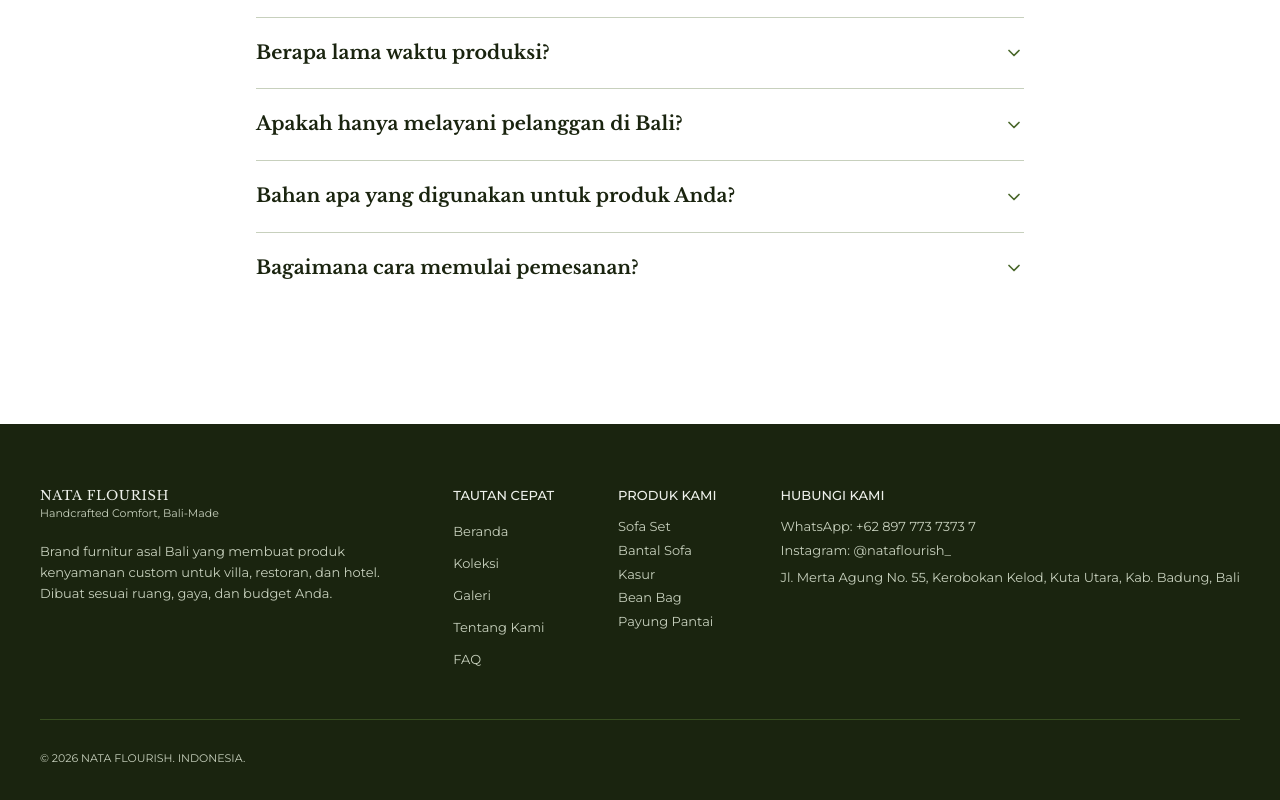
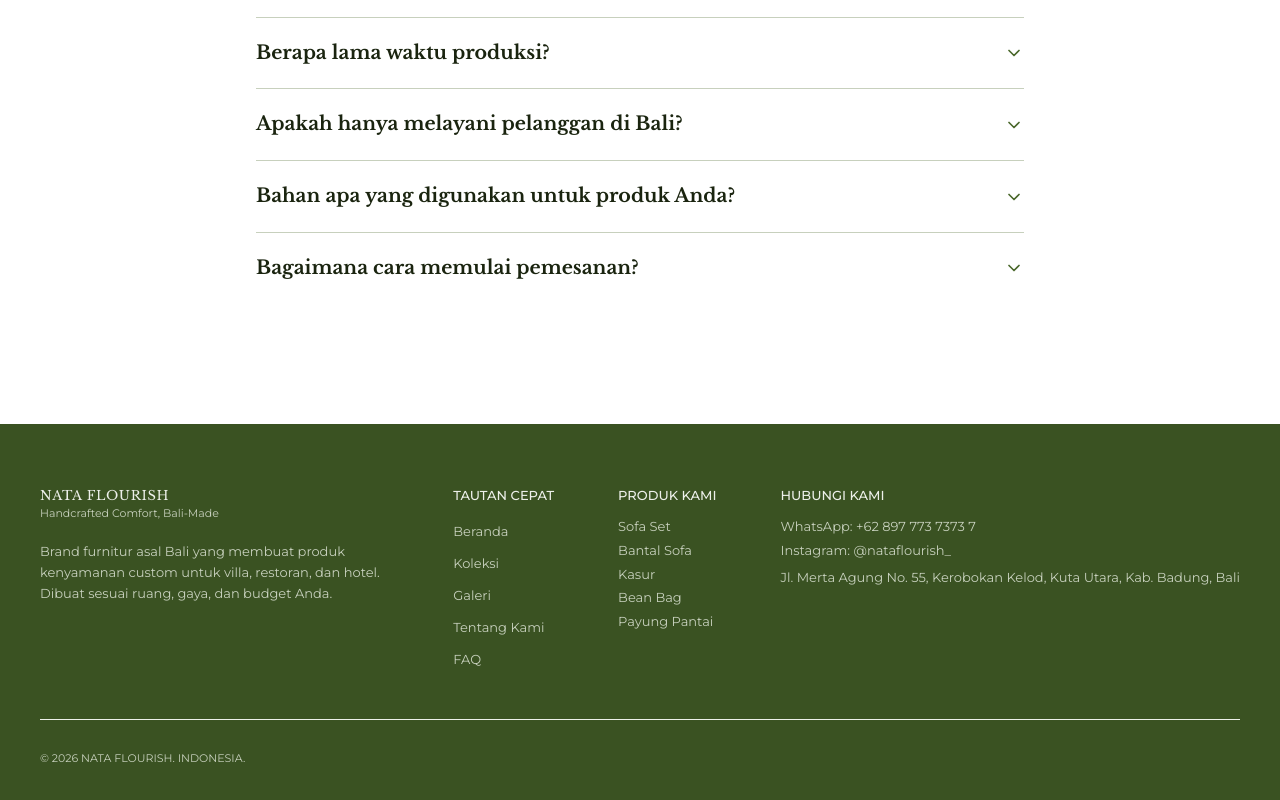
Before and after one commit to Arrasyidff/nata-flourish, a Next.js app: page / in a window 1280 px wide. Shown: the part 5334-6134 px from the top of the page. Built offline with nearby package versions, Linux system fonts and the light colour scheme.

Commit message:
fix: Update footer styling for improved visual consistency. Adjusted border thickness in FooterCopyright and reverted footer background color in Footer component for better alignment with design standards.

```diff
--- a/src/components/layout/footer/FooterCopyright.tsx
+++ b/src/components/layout/footer/FooterCopyright.tsx
@@ -2,7 +2,7 @@ export default function FooterCopyright() {
   const year = new Date().getFullYear();
 
   return (
-    <p className="text-body-3 font-normal text-green-light-active border-t border-green-dark pt-8">
+    <p className="text-body-3 font-normal text-green-light-active border-t-[0.5px] border-green-light pt-8">
       &copy; {year} NATA FLOURISH. INDONESIA.
     </p>
   );
--- a/src/components/layout/footer/index.tsx
+++ b/src/components/layout/footer/index.tsx
@@ -6,8 +6,7 @@ import FooterCopyright from "./FooterCopyright";
 
 export default function Footer() {
   return (
-    // <footer className="bg-green-normal-active text-green-light">
-    <footer className="bg-green-darker text-green-light">
+    <footer className="bg-green-normal-active text-green-light">
       <div className="px-10 py-16 flex flex-col gap-12">
         <div className="grid grid-cols-1 md:grid-cols-[1fr_auto_auto_auto] gap-10 md:gap-16">
           <FooterBrand />
```
